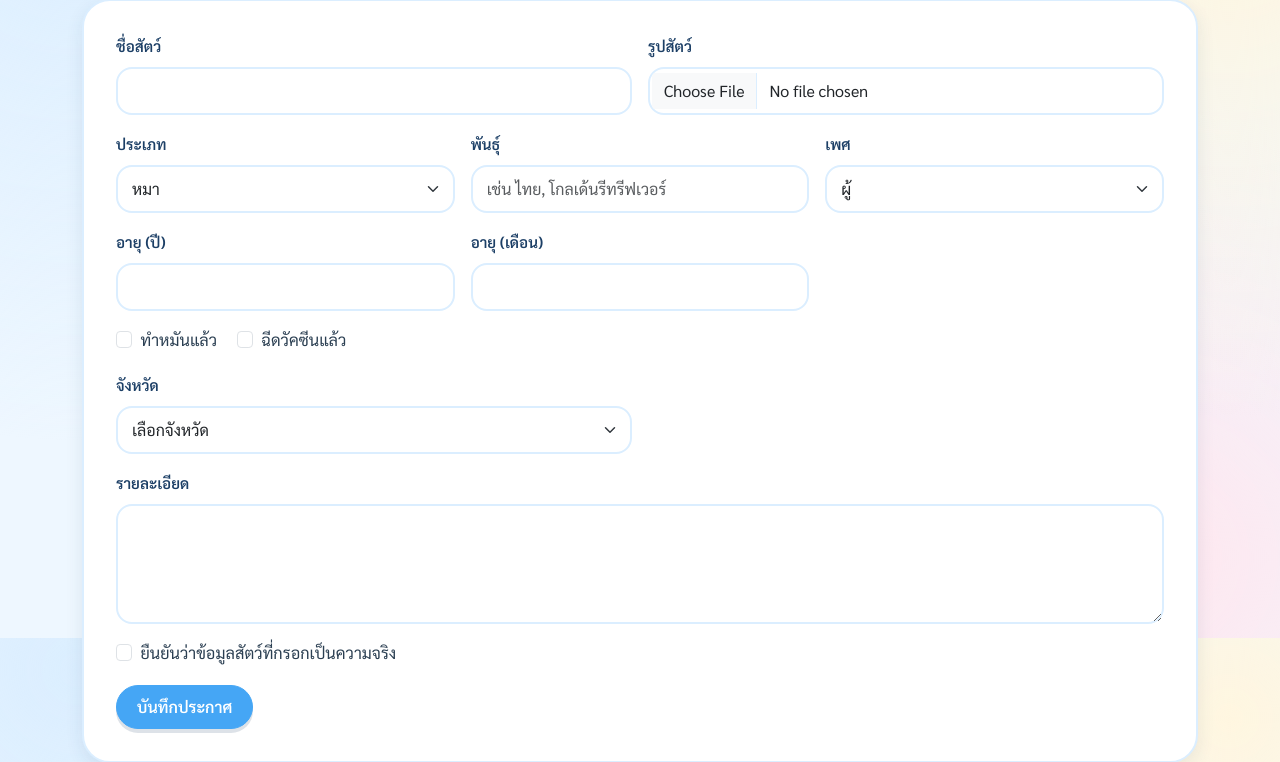
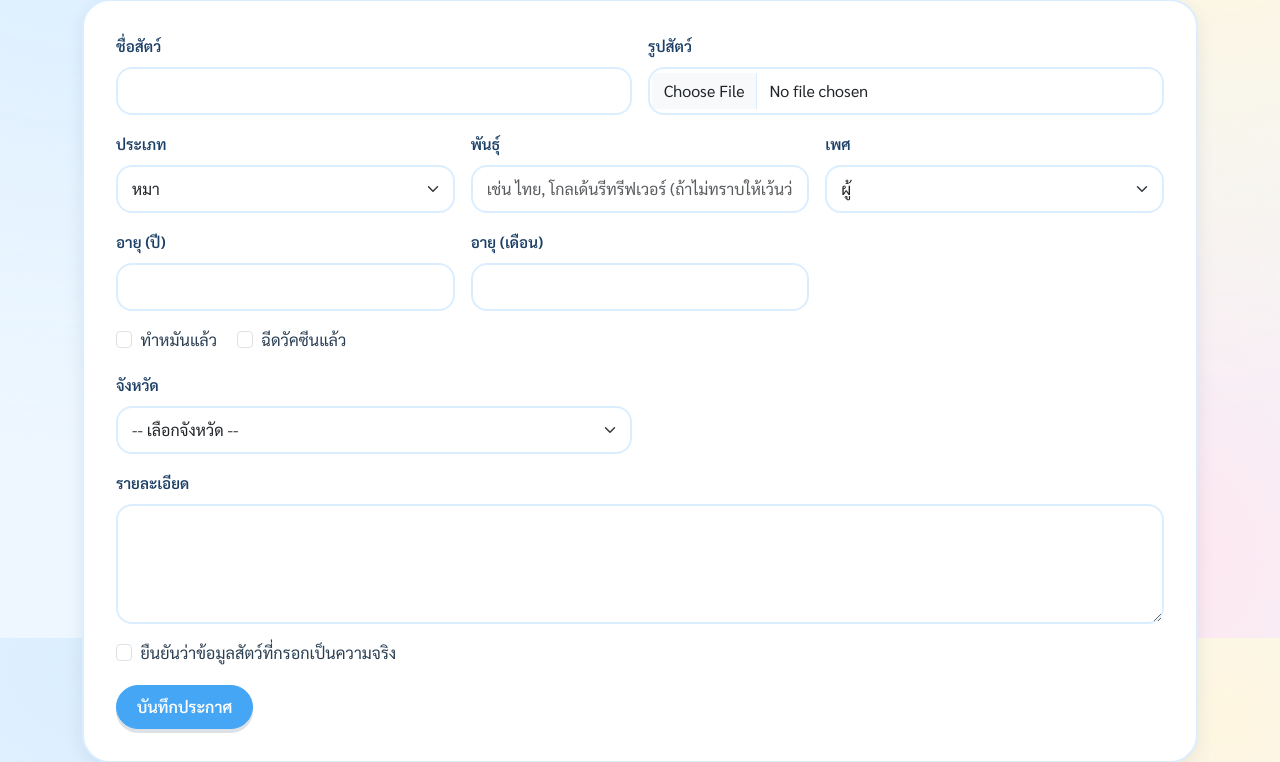
Before and after one commit to Hihellxc/Project-PetHome, a Flask app: page /add_pet in a window 1280 px wide. Shown: the part 162-924 px from the top of the page. Run offline with Flask 3, Linux system fonts and the light colour scheme; the visitor is signed in with stand-in values (Sample User, id 1); some libraries are stand-ins or nearby versions.

Commit message:
Update breed field default value to 'ไม่ทราบ' in pet forms and templates

```diff
--- a/backend/app.py
+++ b/backend/app.py
@@ -502,7 +502,7 @@ def add_pet():
     if request.method == "POST":
         name = request.form.get("name", "").strip()
         pet_type = request.form.get("type", "")
-        breed = request.form.get("breed", "").strip() or None
+        breed = request.form.get("breed", "").strip() or "ไม่ทราบ"
         gender_value = request.form.get("gender", "")
         province = request.form.get("province", "").strip()
         description = request.form.get("description", "").strip()
@@ -616,7 +616,7 @@ def edit_pet(pet_id):
     if request.method == "POST":
         name = request.form["name"]
         pet_type = request.form["type"]
-        breed = request.form.get("breed", "").strip() or None
+        breed = request.form.get("breed", "").strip() or "ไม่ทราบ"
         gender = {"ผู้": "male", "เมีย": "female"}.get(request.form["gender"], "unknown")
         age_years = int(request.form["age_years"])
         age_months = int(request.form["age_months"])
--- a/frontend/templates/add_pet.html
+++ b/frontend/templates/add_pet.html
@@ -28,8 +28,8 @@
 
     <div class="col-md-4">
       <label class="form-label" for="breed">พันธุ์</label>
-      <input type="text" id="breed" name="breed" class="form-control" maxlength="100"
-             placeholder="เช่น ไทย, โกลเด้นรีทรีฟเวอร์">
+            <input type="text" id="breed" name="breed" class="form-control" maxlength="100"
+              placeholder="เช่น ไทย, โกลเด้นรีทรีฟเวอร์ (ถ้าไม่ทราบให้เว้นว่าง)">
     </div>
 
     <div class="col-md-4">
@@ -64,7 +64,7 @@
     <div class="col-md-6">
       <label class="form-label">จังหวัด</label>
       <select name="province" class="form-select" required>
-        <option value="" selected disabled>เลือกจังหวัด</option>
+        <option value="" selected disabled>-- เลือกจังหวัด --</option>
         {% for p in provinces %}
           <option value="{{ p }}">{{ p }}</option>
         {% endfor %}
--- a/frontend/templates/edit_pet.html
+++ b/frontend/templates/edit_pet.html
@@ -31,8 +31,8 @@
 
     <div class="col-md-3">
       <label class="form-label" for="breed">พันธุ์</label>
-      <input type="text" id="breed" name="breed" class="form-control" value="{{ pet.breed or '' }}"
-             maxlength="100" placeholder="เช่น ไทย, โกลเด้นรีทรีฟเวอร์">
+            <input type="text" id="breed" name="breed" class="form-control" value="{{ pet.breed or 'ไม่ทราบ' }}"
+              maxlength="100" placeholder="เช่น ไทย, โกลเด้นรีทรีฟเวอร์ (ถ้าไม่ทราบให้เว้นว่าง)">
     </div>
 
     <div class="col-md-3">
--- a/frontend/templates/home.html
+++ b/frontend/templates/home.html
@@ -111,7 +111,7 @@
         <h5 class="card-title mb-2">{{ pet.name }}</h5>
         <div class="mb-3">
           <span class="pet-tag">{{ '🐶' if pet.type == 'หมา' else '🐱' }} {{ pet.type }}</span>
-          <span class="pet-tag">พันธุ์: {{ pet.breed or 'ไม่ระบุ' }}</span>
+          <span class="pet-tag">พันธุ์: {{ pet.breed or 'ไม่ทราบ' }}</span>
           <span class="pet-tag">อายุ: {{ pet.age_years }} ปี{% if pet.age_remainder %} {{ pet.age_remainder }} เดือน{% endif %}</span>
           <span class="pet-tag">📍 {{ pet.province }}</span>
         </div>
--- a/frontend/templates/my_pets.html
+++ b/frontend/templates/my_pets.html
@@ -32,7 +32,7 @@
       </td>
       <td>{{ pet.name }}</td>
       <td>{{ pet.type }}</td>
-      <td>{{ pet.breed or 'ไม่ระบุ' }}</td>
+      <td>{{ pet.breed or 'ไม่ทราบ' }}</td>
       <td>{{ pet.age_years }} ปี{% if pet.age_remainder %} {{ pet.age_remainder }} เดือน{% endif %}</td>
       <td>{{ pet.province }}</td>
       <td>
--- a/frontend/templates/pet_detail.html
+++ b/frontend/templates/pet_detail.html
@@ -22,7 +22,7 @@
       </h2>
       <ul class="list-group list-group-flush mb-2">
         <li class="list-group-item bg-transparent">ประเภท: {{ pet.type }}</li>
-        <li class="list-group-item bg-transparent">พันธุ์: {{ pet.breed or 'ไม่ระบุ' }}</li>
+        <li class="list-group-item bg-transparent">พันธุ์: {{ pet.breed or 'ไม่ทราบ' }}</li>
         <li class="list-group-item bg-transparent">เพศ: {{ pet.gender }}</li>
         <li class="list-group-item bg-transparent">อายุ: {{ pet.age_years }} ปี{% if pet.age_remainder %} {{ pet.age_remainder }} เดือน{% endif %}</li>
         <li class="list-group-item bg-transparent">จังหวัด: {{ pet.province }}</li>
```
